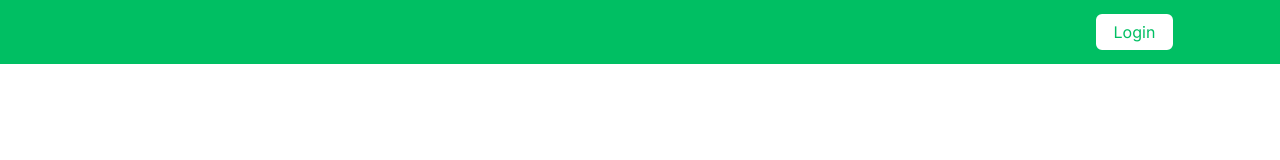
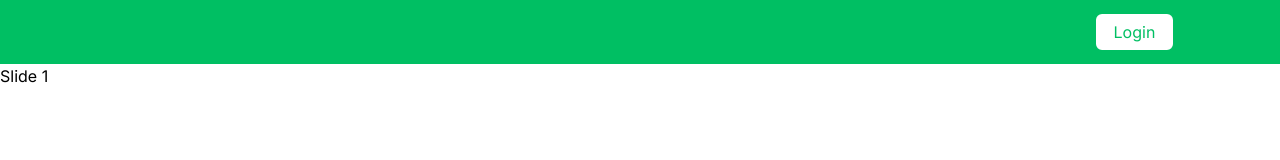
Before and after one commit to mehedihsiam/nextjs-simple-e-commerce, a Next.js app: page / in a window 1280 px wide. Shown: the top 160 px of the page. Built offline with nearby package versions, Linux system fonts and the light colour scheme.

Commit message:
created minimal slider

```diff
--- a/package.json
+++ b/package.json
@@ -19,6 +19,7 @@
     "postcss": "8.4.27",
     "react": "18.2.0",
     "react-dom": "18.2.0",
+    "swiper": "^10.1.0",
     "tailwindcss": "3.3.3",
     "typescript": "5.1.6"
   }
--- a/src/app/page.tsx
+++ b/src/app/page.tsx
@@ -1,6 +1,7 @@
 import NavBar from "@/components/NavBar";
 import Spacer from "@/components/Spacer";
 import styles from "./home.module.css";
+import Slider from "@/components/Slider";
 
 export default function Home() {
   const { cardContainer } = styles;
@@ -8,6 +9,8 @@ export default function Home() {
     <main>
       <NavBar />
       <Spacer height="64px" width="100%" />
+      <Slider />
+      <Spacer height="64px" width="100%" />
       <div className={`safe-area ${cardContainer}`}></div>
     </main>
   );
--- /dev/null
+++ b/src/components/Slider/index.tsx
@@ -0,0 +1,23 @@
+"use client";
+import React from "react";
+import { Swiper, SwiperSlide } from "swiper/react";
+import "swiper/css";
+import "swiper/css/autoplay";
+
+const Slider = () => {
+  return (
+    <Swiper slidesPerView={1} autoplay={{ delay: 1000 }} loop={true}>
+      <SwiperSlide>
+        <p>Slide 1</p>
+      </SwiperSlide>
+      <SwiperSlide>
+        <p>Slide 2</p>
+      </SwiperSlide>
+      <SwiperSlide>
+        <p>Slide 3</p>
+      </SwiperSlide>
+    </Swiper>
+  );
+};
+
+export default Slider;
```
Also changed, not shown: 2 other files (tests, documents, lock files or other folders).
